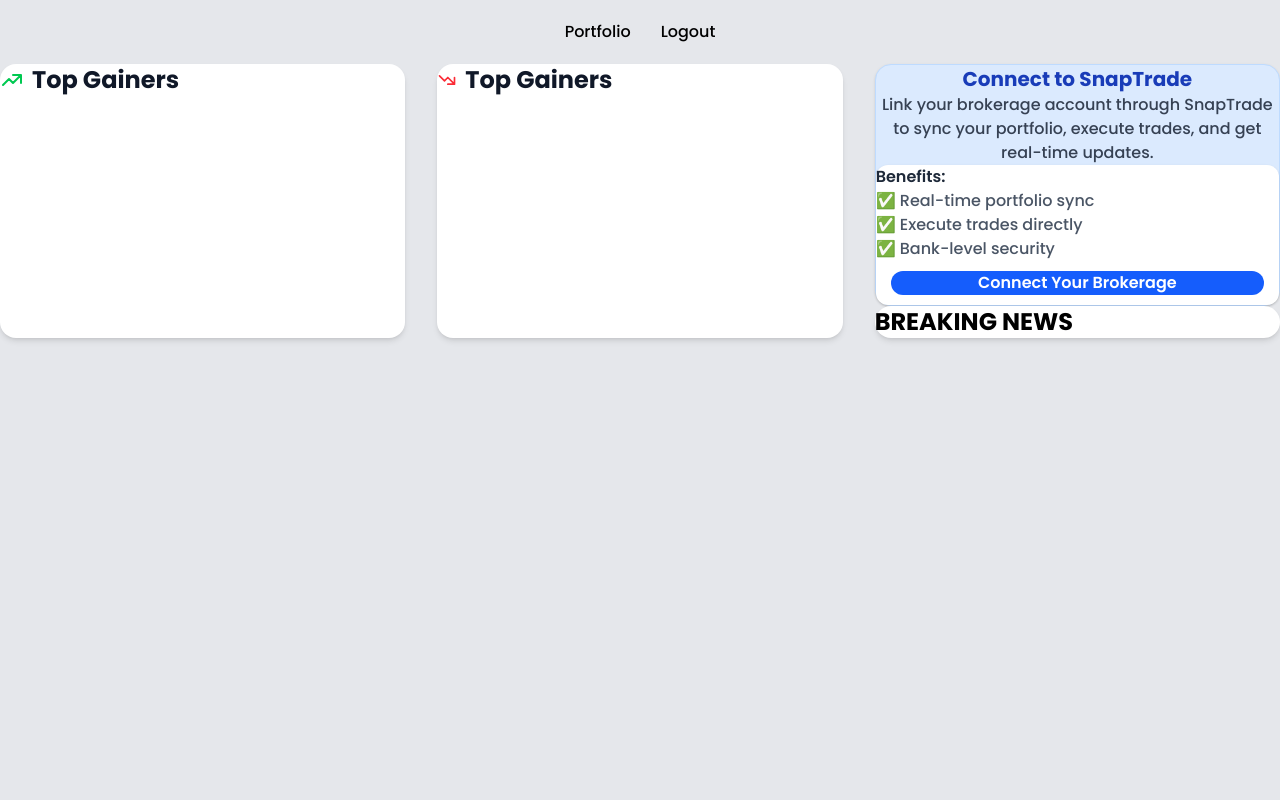
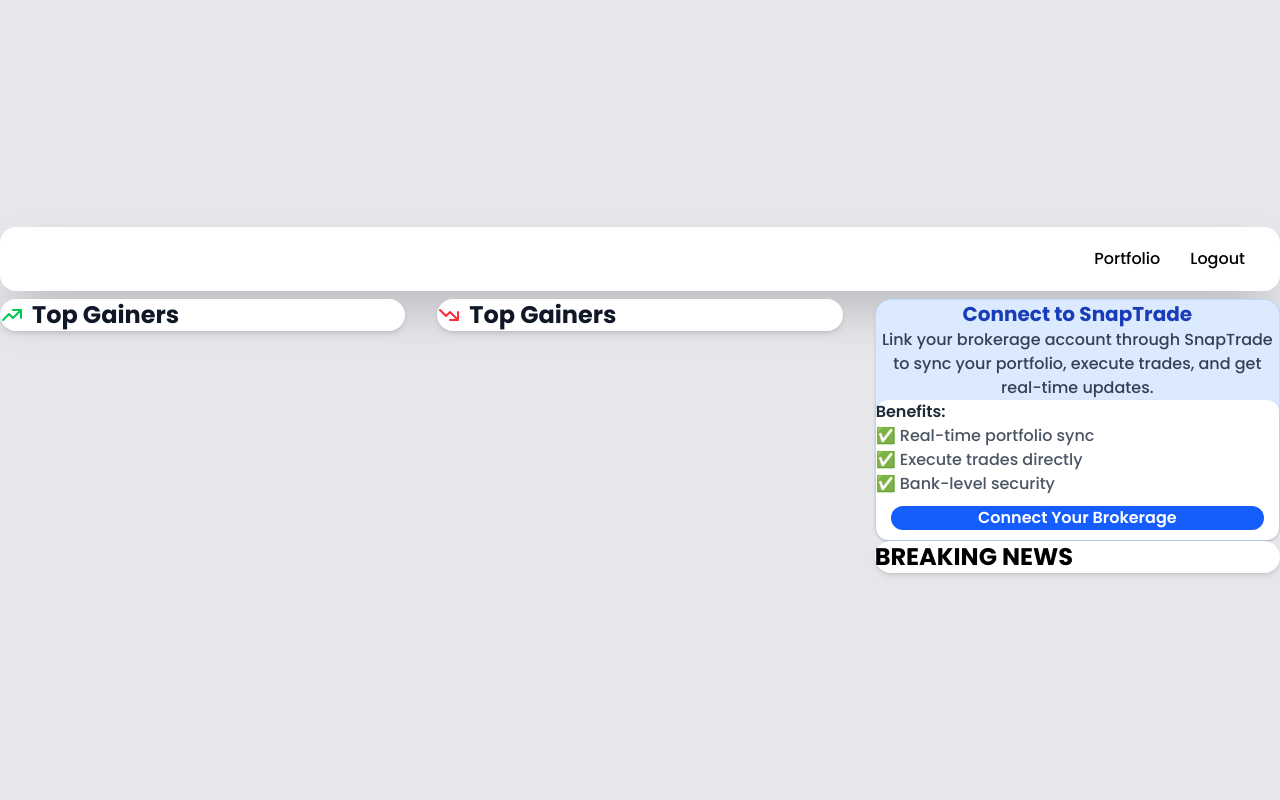
Before and after one commit to BriLouSal/KentroChrema, a Django app: template kentrocenter/kentrocenterback/templates/base/home.html in a window 1280 px wide. Run offline with Django 3.2, Linux system fonts and the light colour scheme; the template is opened without the code that fills it, so the values that code supplies are empty; some libraries are stand-ins or nearby versions; some web fonts are replaced.

Commit message:
Added some UI fixes :)

```diff
--- a/kentrocenter/kentrocenterback/templates/base/home.html
+++ b/kentrocenter/kentrocenterback/templates/base/home.html
@@ -8,18 +8,19 @@
     <title>Home Menu</title>
     <link rel="stylesheet" href="{% static 'home.css' %}" />
   </head>
-  <body class="bg-gray-200">
-    <div class="navbar text-black bg-netural-100">
+  <body class=" bg-gray-200 min-h-screen flex flex-col items-center justify-center gap-2">
+    <div class="navbar text-black flex flex-row bg-white items-end justify-end rounded-2xl
+    shadow-2xl w-full">
       <a href="{% url 'portfolio' %}">Portfolio</a>
       <a href="{% url 'logout' %}">Logout</a>
     </div>
 
     <div class="max-w-7xl mx-auto px-6 py-10 items-center justify-center">
-      <div class="grid grid-cols-1 lg:grid-cols-3 gap-8 items-center">
-        <div class="bg-white rounded-2xl shadow-md p-6 h-full flex flex-col">
+      <div class="grid grid-cols-1 lg:grid-cols-3 gap-8 items-start">
+        <div class="bg-white rounded-2xl shadow-md p-6 self-start h-fit">
           <div class="flex items-center gap-2 mb-8">
             <svg
-              class="w-6 h-6 text-green-500"
+              class="w-[24px] h-[24px] text-green-500"
               fill="none"
               stroke="currentColor"
               viewBox="0 0 24 24"
@@ -56,10 +57,10 @@
           </div>
         </div>
 
-        <div class="bg-white rounded-2xl shadow-md p-6 h-full flex flex-col">
+        <div class="bg-white rounded-2xl shadow-md p-6 self-start h-fit">
           <div class="flex items-center gap-2 mb-8">
             <svg
-              class="w-5 h-5 text-red-500"
+              class="w-[24px] h-[24px] text-red-500"
               fill="none"
               stroke="currentColor"
               viewBox="0 0 24 24"
--- a/kentrocenter/static/home.css
+++ b/kentrocenter/static/home.css
@@ -1,5 +1,10 @@
 @import url('https://fonts.googleapis.com/css2?family=Geist:wght@100..900&family=Libertinus+Serif:ital,wght@0,400;0,600;0,700;1,400;1,600;1,700&family=Montserrat:ital,wght@0,100..900;1,100..900&family=Playfair+Display:ital,wght@0,400..900;1,400..900&family=Poppins:ital,wght@0,100;0,200;0,300;0,400;0,500;0,600;0,700;0,800;0,900;1,100;1,200;1,300;1,400;1,500;1,600;1,700;1,800;1,900&display=swap');
 
+@theme {
+
+  --spacing: 0.75rem;
+
+}
 
 
 
@@ -21,11 +26,6 @@ body{
 
 .navbar{
     padding: 10px 20px;
-    display: flex;
-    align-items: center;
-    flex-direction: row;
-    justify-content: center;
-    color: black;
 }
 
 .navbar a:hover{
--- a/kentrocenter/theme/static/css/dist/styles.css
+++ b/kentrocenter/theme/static/css/dist/styles.css
@@ -14,7 +14,6 @@
     --color-red-600: oklch(57.7% 0.245 27.325);
     --color-red-700: oklch(50.5% 0.213 27.518);
     --color-green-50: oklch(98.2% 0.018 155.826);
-    --color-green-300: oklch(87.1% 0.15 154.449);
     --color-green-500: oklch(72.3% 0.219 149.579);
     --color-green-600: oklch(62.7% 0.194 149.214);
     --color-blue-50: oklch(97% 0.014 254.604);
@@ -38,7 +37,6 @@
     --color-gray-700: oklch(37.3% 0.034 259.733);
     --color-gray-800: oklch(27.8% 0.033 256.848);
     --color-gray-900: oklch(21% 0.034 264.665);
-    --color-neutral-100: oklch(97% 0 0);
     --color-black: #000;
     --color-white: #fff;
     --spacing: 0.25rem;
@@ -328,8 +320,14 @@
   .h-6 {
     height: calc(var(--spacing) * 6);
   }
+  .h-\[24px\] {
+    height: 24px;
+  }
   .h-\[100px\] {
     height: 100px;
+  }
+  .h-fit {
+    height: fit-content;
   }
   .h-full {
     height: 100%;
@@ -349,11 +347,11 @@
   .w-6 {
     width: calc(var(--spacing) * 6);
   }
-  .w-7 {
-    width: calc(var(--spacing) * 7);
-  }
   .w-7\/12 {
     width: calc(7/12 * 100%);
+  }
+  .w-\[24px\] {
+    width: 24px;
   }
   .w-full {
     width: 100%;
@@ -394,6 +386,9 @@
   .items-center {
     align-items: center;
   }
+  .items-end {
+    align-items: flex-end;
+  }
   .items-start {
     align-items: flex-start;
   }
@@ -402,6 +397,9 @@
   }
   .justify-center {
     justify-content: center;
+  }
+  .justify-end {
+    justify-content: flex-end;
   }
   .justify-start {
     justify-content: flex-start;
@@ -446,6 +444,9 @@
       margin-block-end: calc(calc(var(--spacing) * 8) * calc(1 - var(--tw-space-y-reverse)));
     }
   }
+  .self-start {
+    align-self: flex-start;
+  }
   .rounded {
     border-radius: 0.25rem;
   }
@@ -741,8 +732,9 @@
   .no-underline {
     text-decoration-line: none;
   }
-  .underline {
-    text-decoration-line: underline;
+  .shadow-2xl {
+    --tw-shadow: 0 25px 50px -12px var(--tw-shadow-color, rgb(0 0 0 / 0.25));
+    box-shadow: var(--tw-inset-shadow), var(--tw-inset-ring-shadow), var(--tw-ring-offset-shadow), var(--tw-ring-shadow), var(--tw-shadow);
   }
   .shadow-md {
     --tw-shadow: 0 4px 6px -1px var(--tw-shadow-color, rgb(0 0 0 / 0.1)), 0 2px 4px -2px var(--tw-shadow-color, rgb(0 0 0 / 0.1));
@@ -1012,11 +996,6 @@
   inherits: false;
   initial-value: 0 0 #0000;
 }
-@property --tw-outline-style {
-  syntax: "*";
-  inherits: false;
-  initial-value: solid;
-}
 @property --tw-backdrop-blur {
   syntax: "*";
   inherits: false;
@@ -1084,7 +1063,6 @@
       --tw-ring-offset-width: 0px;
       --tw-ring-offset-color: #fff;
       --tw-ring-offset-shadow: 0 0 #0000;
-      --tw-outline-style: solid;
       --tw-backdrop-blur: initial;
       --tw-backdrop-brightness: initial;
       --tw-backdrop-contrast: initial;
```
Also changed, not shown: other parts of kentrocenter/theme/static/css/dist/styles.css (+0 -30 lines), kentrocenter/kentrocenterback/views.py (+8 -0 lines), README.md, home(demoversion2).png (added).
